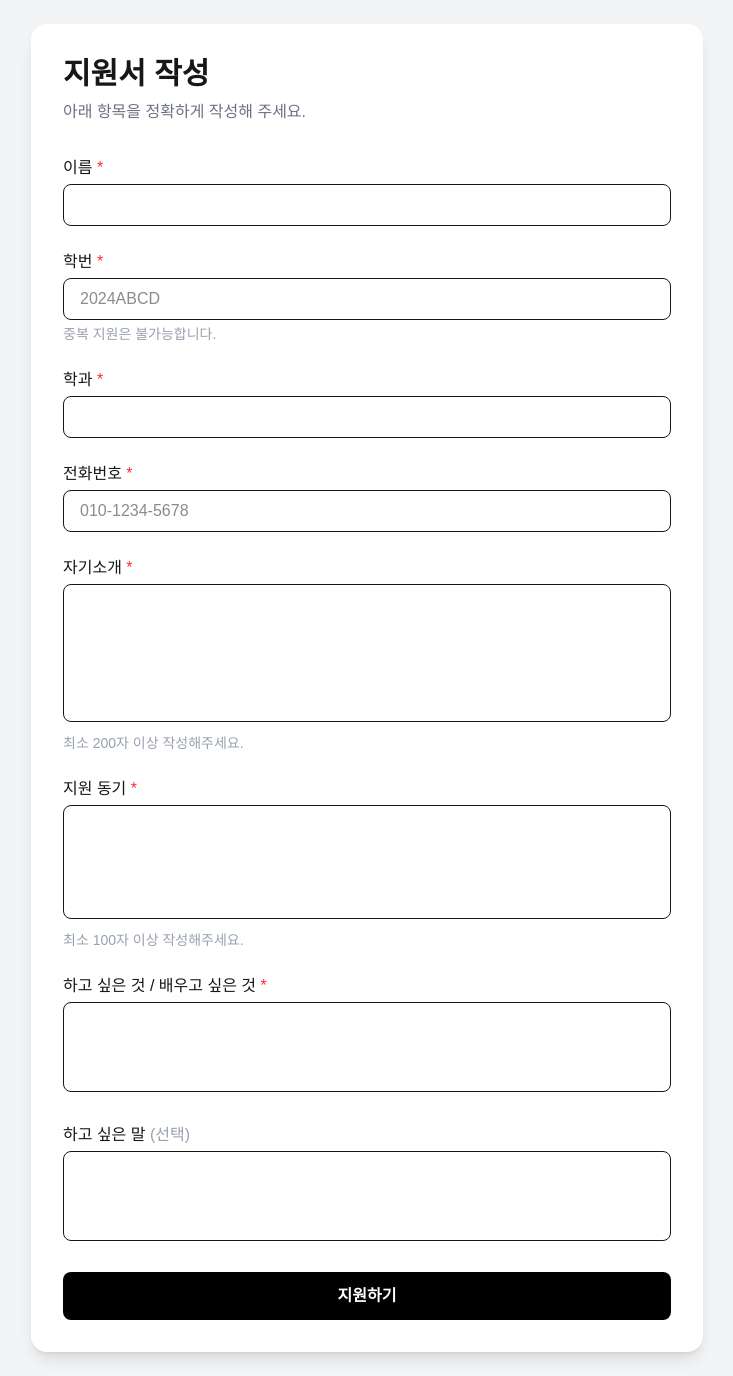
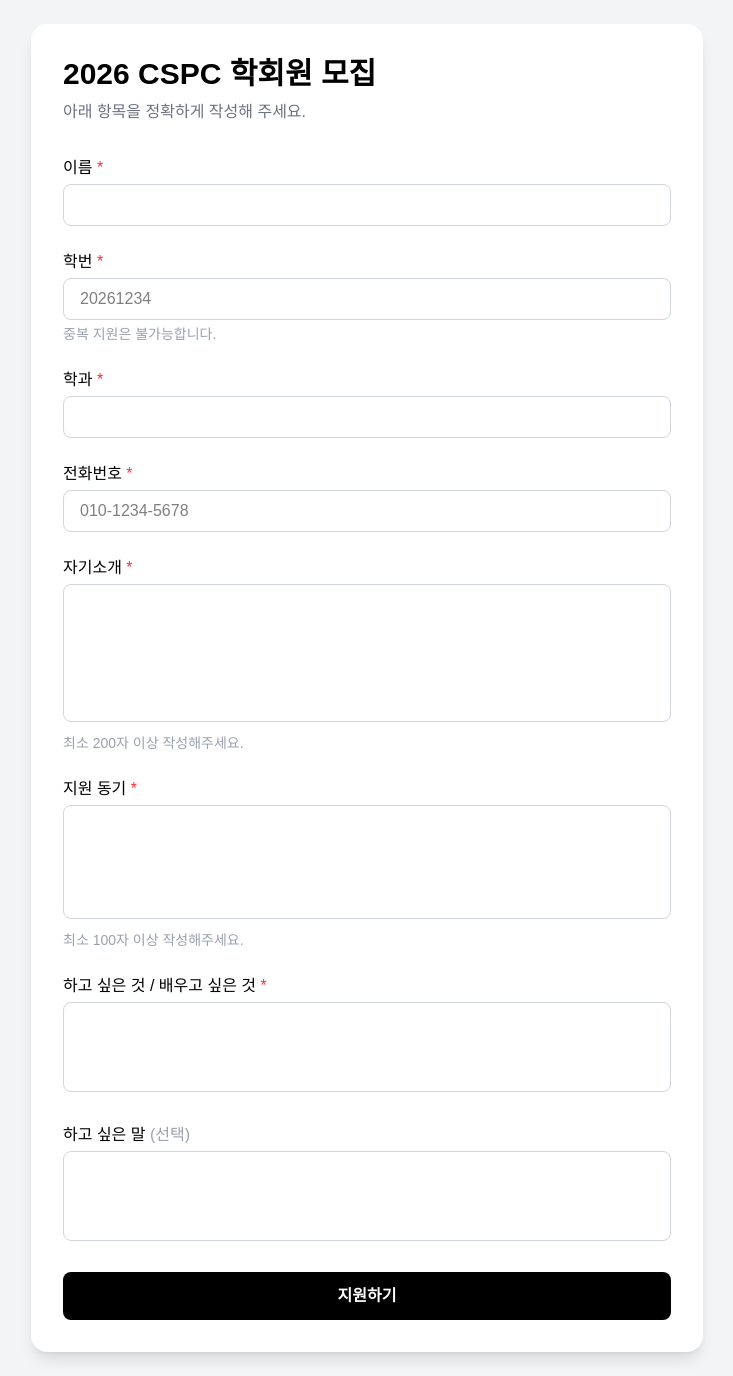
Before and after one commit to CSPCLAB/cspc-recruit-2026, a Next.js app: page /apply in a window 1280 px wide. Shown: the whole page, without its empty margins (273-1006 px from the left). Built offline with nearby package versions, Linux system fonts and the light colour scheme; no server answers.

Commit message:
supabase연결

```diff
--- a/app/apply/page.tsx
+++ b/app/apply/page.tsx
@@ -1,37 +1,79 @@
+"use client";
+
+import {createClient} from "@/app/lib/supabase/client";
+import {useState} from "react";
+
 export default function ApplyPage() {
+  const supabase = createClient();
+  const [loading, setLoading] = useState(false);
+
+  const handleSubmit = async (e: React.FormEvent<HTMLFormElement>)=>{
+    e.preventDefault();
+    setLoading(true);
+
+    const form = e.currentTarget;
+
+    const formData = new FormData(e.currentTarget);
+    const data = {
+      name: formData.get("name") as string,
+      student_id: formData.get("student_id") as string,
+      department: formData.get("department") as string,
+      phone: formData.get("phone") as string,
+      intro: formData.get("intro") as string,
+      motivation: formData.get("motivation") as string,
+      goal: formData.get("goal") as string,
+      comment: formData.get("comment") as string,
+    };
+
+    const {error} = await supabase
+      .from("applicants")
+      .insert([data]);
+
+      if(error){
+        console.error(error);
+        alert("저장 중 오류가 발생하였습니다.");
+        setLoading(false);
+        return;
+      }
+
+      alert("지원이 완료되었습니다.");
+      form.reset();
+      setLoading(false);
+  }
+
   return (
     <main className="min-h-screen bg-gray-100 flex items-center justify-center p-6">
       <div className="w-full max-w-2xl bg-white rounded-2xl shadow-lg p-8">
-        <h1 className="text-3xl font-bold mb-2">지원서 작성</h1>
+        <h1 className="text-3xl font-bold mb-2 text-black">2026 CSPC 학회원 모집</h1>
         <p className="text-gray-500 mb-8">
           아래 항목을 정확하게 작성해 주세요.
         </p>
 
-        <form className="space-y-6">
+        <form onSubmit={handleSubmit} className="space-y-6">
           {/* 이름 */}
           <div>
-            <label className="block font-medium mb-1">
+            <label className="block font-medium mb-1 text-black">
               이름 <span className="text-red-500">*</span>
             </label>
             <input
               name="name"
               type="text"
               required
-              className="w-full border rounded-lg px-4 py-2 focus:outline-none focus:ring-2 focus:ring-black"
+              className="w-full border border-gray-300 bg-white text-black rounded-lg px-4 py-2 focus:outline-none focus:ring-2 focus:ring-black"
             />
           </div>
 
           {/* 학번 */}
           <div>
-            <label className="block font-medium mb-1">
+            <label className="block font-medium mb-1 text-black">
               학번 <span className="text-red-500">*</span>
             </label>
             <input
               name="student_id"
               type="text"
-              placeholder="2024ABCD"
+              placeholder="20261234"
               required
-              className="w-full border rounded-lg px-4 py-2"
+              className="w-full border border-gray-300 bg-white text-black rounded-lg px-4 py-2"
             />
             <p className="text-sm text-gray-400 mt-1">
               중복 지원은 불가능합니다.
@@ -40,20 +82,20 @@
 
           {/* 학과 */}
           <div>
-            <label className="block font-medium mb-1">
+            <label className="block font-medium mb-1 text-black">
               학과 <span className="text-red-500">*</span>
             </label>
             <input
               name="department"
               type="text"
               required
-              className="w-full border rounded-lg px-4 py-2"
+              className="w-full border border-gray-300 bg-white text-black rounded-lg px-4 py-2"
             />
           </div>
 
           {/* 전화번호 */}
           <div>
-            <label className="block font-medium mb-1">
+            <label className="block font-medium mb-1 text-black">
               전화번호 <span className="text-red-500">*</span>
             </label>
             <input
@@ -61,13 +103,13 @@
               type="text"
               placeholder="010-1234-5678"
               required
-              className="w-full border rounded-lg px-4 py-2"
+              className="w-full border border-gray-300 bg-white text-black rounded-lg px-4 py-2"
             />
           </div>
 
           {/* 자기소개 */}
           <div>
-            <label className="block font-medium mb-1">
+            <label className="block font-medium mb-1 text-black">
               자기소개 <span className="text-red-500">*</span>
             </label>
             <textarea
@@ -75,7 +117,7 @@
               minLength={200}
               required
               rows={5}
-              className="w-full border rounded-lg px-4 py-2 resize-none"
+              className="w-full border border-gray-300 bg-white text-black rounded-lg px-4 py-2 resize-none"
             />
             <p className="text-sm text-gray-400 mt-1">
               최소 200자 이상 작성해주세요.
@@ -84,7 +126,7 @@
 
           {/* 지원 동기 */}
           <div>
-            <label className="block font-medium mb-1">
+            <label className="block font-medium mb-1 text-black">
               지원 동기 <span className="text-red-500">*</span>
             </label>
             <textarea
@@ -92,7 +134,7 @@
               minLength={100}
               required
               rows={4}
-              className="w-full border rounded-lg px-4 py-2 resize-none"
+              className="w-full border border-gray-300 bg-white text-black rounded-lg px-4 py-2 resize-none"
             />
             <p className="text-sm text-gray-400 mt-1">
               최소 100자 이상 작성해주세요.
@@ -101,35 +143,36 @@
 
           {/* 목표 */}
           <div>
-            <label className="block font-medium mb-1">
+            <label className="block font-medium mb-1 text-black">
               하고 싶은 것 / 배우고 싶은 것 <span className="text-red-500">*</span>
             </label>
             <textarea
               name="goal"
               required
               rows={3}
-              className="w-full border rounded-lg px-4 py-2 resize-none"
+              className="w-full border border-gray-300 bg-white text-black rounded-lg px-4 py-2 resize-none"
             />
           </div>
 
           {/* 코멘트 */}
           <div>
-            <label className="block font-medium mb-1">
+            <label className="block font-medium mb-1 text-black">
               하고 싶은 말 <span className="text-gray-400">(선택)</span>
             </label>
             <textarea
               name="comment"
               rows={3}
-              className="w-full border rounded-lg px-4 py-2 resize-none"
+              className="w-full border border-gray-300 bg-white text-black rounded-lg px-4 py-2 resize-none"
             />
           </div>
 
           {/* 제출 버튼 */}
           <button
             type="submit"
+            disabled={loading}
             className="w-full bg-black text-white py-3 rounded-lg font-semibold hover:bg-gray-800 transition"
           >
-            지원하기
+            {loading ? "제출 중..." : "지원하기"}
           </button>
         </form>
       </div>
```
